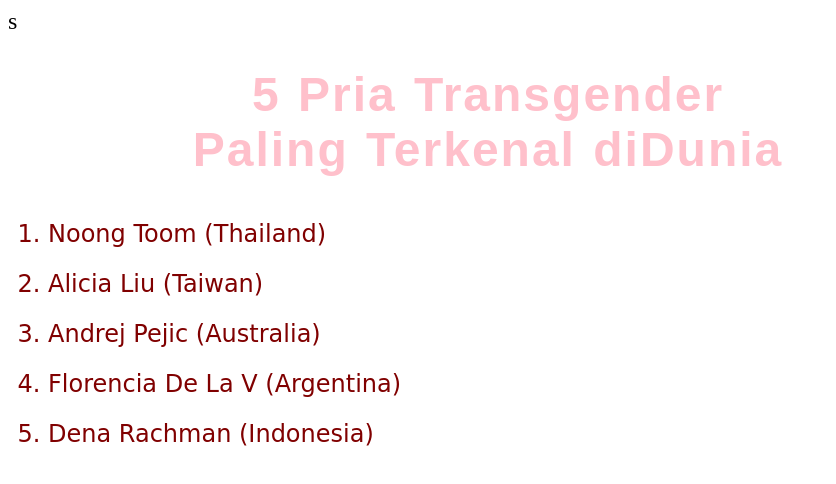
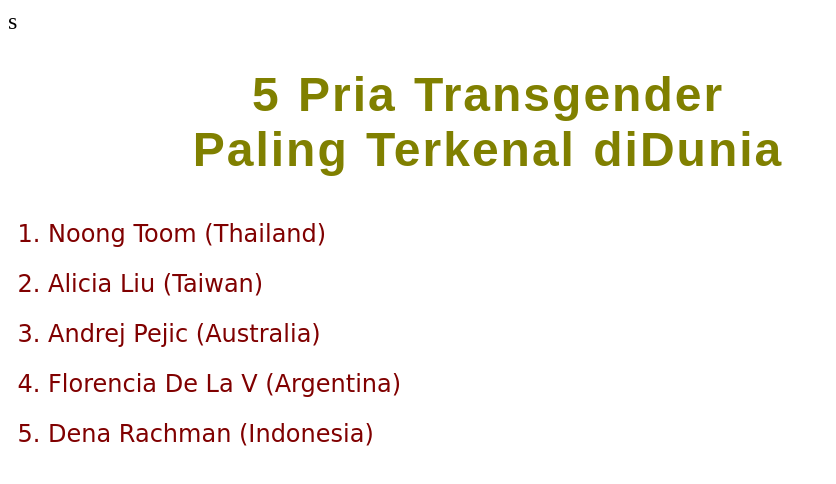
Before and after one commit to bunga2201/speaker-team, a website: page page1.html in a window 1280 px wide. Shown: the whole page, without its empty margins (0-836 px from the left). Drawn offline with Linux system fonts and the light colour scheme.

Commit message:
Update page1.html
perubahan warna judul

```diff
--- a/page1.html
+++ b/page1.html
@@ -7,7 +7,7 @@
             width: 960px;
         }
         h1{
-            color: Pink;
+            color: OLive;
             text-align: center;
             font-family: fantasy;
             letter-spacing: 2px;
```
